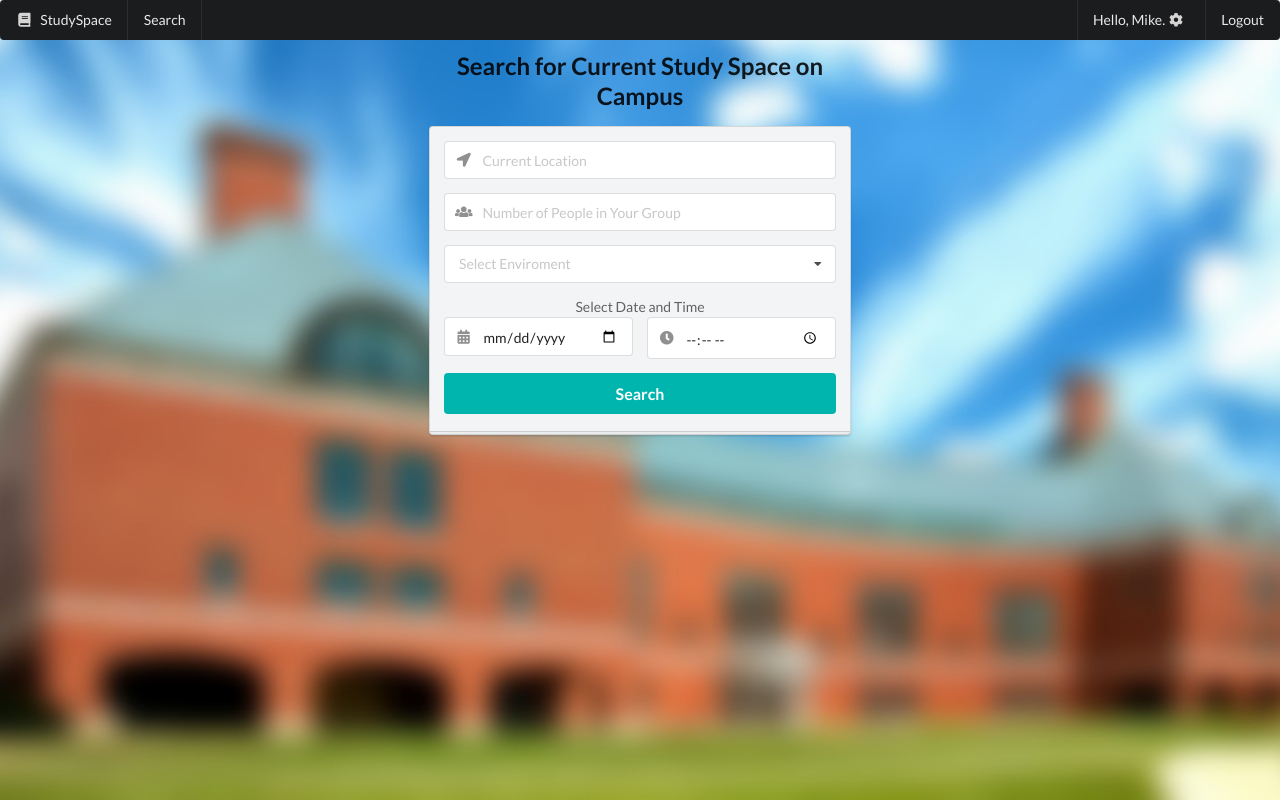
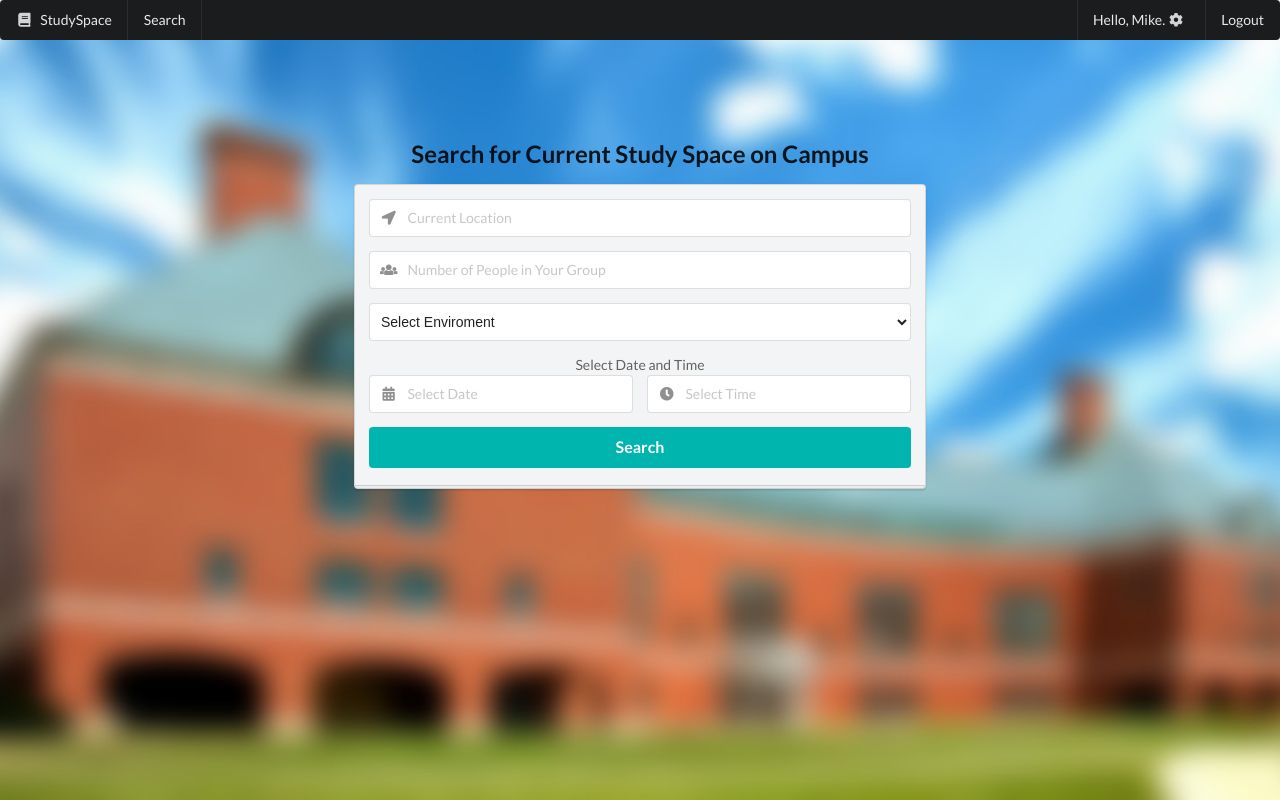
Before and after one commit to soum-io/StudySpaceUIUC, a Django app: page /search/ in a window 1280 px wide. Run offline with Django 3.2, Linux system fonts and the light colour scheme; some libraries are stand-ins or nearby versions.

Commit message:
added google places and javascript api, and did minor bug fixes for results page

```diff
--- a/StudySpaceUIUC/urls.py
+++ b/StudySpaceUIUC/urls.py
@@ -16,11 +16,10 @@
 from django.contrib import admin
 from django.urls import path
 
-from pages.views import home_view, login_view, signup_view, search_view, results_view
+from pages.views import login_view, signup_view, search_view, results_view
 
 urlpatterns = [
-    path('', home_view, name='home'),
-    path('login/', login_view, name='login'),
+    path('', login_view, name='login'),
     path('search/', search_view, name='search'),
     path('signup/', signup_view, name='signup'),
     path('results/', results_view, name='results'),
--- a/pages/views.py
+++ b/pages/views.py
@@ -3,10 +3,6 @@
 
 
 # Create your views here.
-def home_view(request, *args, **kwargs):
-    return HttpResponse("<h1>Home</h1>")
-
-
 def login_view(request, *args, **kwargs):
     return render(request, "login/login.html", {})
 
--- a/static/css/index.css
+++ b/static/css/index.css
@@ -1,9 +1,6 @@
 
-.image {
-  margin-top: -100px;
-}
-.column {
-  max-width: 450px;
+.smudge {
+  max-width: 600px;
 }
 
 .bg-image {
@@ -17,6 +14,10 @@
     z-index: 1;
 }
 
+.ui.menu:first-child {
+    margin-bottom: 8%;
+}
+
 /* Remove all margins to make window properly fit the contents */
 body {
 	height:	100%;
@@ -26,7 +27,7 @@
 }
 
 #library_content{
-	margin-top: 50px;
+	margin-top: 100px;
 }
 
 #Result_title{
--- a/templates/login/login.html
+++ b/templates/login/login.html
@@ -2,7 +2,7 @@
 
 {% block content %}
 <div class="ui middle aligned center aligned grid">
-  <div class="column">
+  <div class="column smudge">
     <h2 class="ui image header">
       <div class="content">
         Log-in to to StudySpace
--- a/templates/nav.html
+++ b/templates/nav.html
@@ -1,12 +1,17 @@
 {% load staticfiles %}
 <head>
-    <script src="https://code.jquery.com/jquery-3.1.1.min.js" crossorigin="anonymous"></script>
     <link rel="stylesheet" href="https://cdn.jsdelivr.net/npm/semantic-ui@2.4.2/dist/semantic.min.css">
+    <script src="https://ajax.googleapis.com/ajax/libs/jquery/3.3.1/jquery.min.js"></script>
+    <link rel="stylesheet" href="https://ajax.googleapis.com/ajax/libs/jqueryui/1.12.1/themes/smoothness/jquery-ui.css">
     <script src="https://cdn.jsdelivr.net/npm/semantic-ui@2.4.2/dist/semantic.min.js"></script>
+    <script src="https://ajax.googleapis.com/ajax/libs/jqueryui/1.12.1/jquery-ui.min.js"></script>
+    <link rel="stylesheet" href="//cdnjs.cloudflare.com/ajax/libs/timepicker/1.3.5/jquery.timepicker.min.css">
+    <script src="//cdnjs.cloudflare.com/ajax/libs/timepicker/1.3.5/jquery.timepicker.min.js"></script>
     <link rel="stylesheet" href="{% static 'css/index.css' %}">
     <script src="{% static 'js/index.js' %}" defer></script>
 </head>
 
+<body>
     <div class="bg-image">
         <div class="ui inverted menu">
             <a class = "item">
@@ -27,3 +32,15 @@
         {% block content %}
         {% endblock %}
     </div>
+    <script type="text/javascript">
+        function activatePlacesSearch(){
+            var input = document.getElementById('location_autocomplete');
+            var autocomplete = new google.maps.places.Autocomplete(input);
+        }
+    </script>
+    <script type="text/javascript" src="https://maps.googleapis.com/maps/api/js?key=AIzaSyBzozWYI3q9hIHEOh1arRxsMLLzYx83MLQ&libraries=places&callback=activatePlacesSearch"></script>
+    <script>
+        $("#datepicker").datepicker();
+        $("#timepicker").timepicker();
+    </script>
+</body>
--- a/templates/results/results.html
+++ b/templates/results/results.html
@@ -2,7 +2,7 @@
 
 {% block content %}
 {% load staticfiles %}
-<body>
+
   <div class="ui grid" id="library_content">
     <!-- Title Row "Result" -->
     <div class="sixteen column row" id="title_row">
@@ -60,6 +60,7 @@
     </div>
 
     <!-- Scrollable list of Spaces Row  -->
+
   <div class="sixteen column row" id="Content_row">
       <div class="column"></div>
 
@@ -318,8 +319,8 @@
           </div>
         </div>
       </div>
+    <div class="column"></div>
 
   </div>
-</body>
 
 {% endblock %}
--- a/templates/search/search.html
+++ b/templates/search/search.html
@@ -2,7 +2,7 @@
 
 {% block content %}
 <div class="ui middle aligned center aligned grid">
-  <div class="column">
+  <div class="column smudge">
     <h2 class="ui image header">
       <div class="content">
         Search for Current Study Space on Campus
@@ -13,7 +13,7 @@
         <div class="field">
           <div class="ui left icon input">
             <i class="location arrow icon"></i>
-            <input type="text" name="location" placeholder="Current Location">
+            <input type="text" id="location_autocomplete" name="location" placeholder="Current Location">
           </div>
         </div>
         <div class="field">
@@ -36,13 +36,13 @@
                   <div class="field">
                       <div class="ui left icon input">
                         <i class="calendar alternate icon"></i>
-                        <input type="date" name="forDate">
+                        <input type="text" id="datepicker" placeholder="Select Date" name="forDate">
                       </div>
                   </div>
                   <div class="field">
                       <div class="ui left icon input">
                         <i class="clock icon"></i>
-                        <input type="time" name="forTime">
+                        <input type="text" id="timepicker" placeholder="Select Time" name="forTime">
                       </div>
                   </div>
               </div>
--- a/templates/signup/signup.html
+++ b/templates/signup/signup.html
@@ -2,7 +2,7 @@
 
 {% block content %}
 <div class="ui middle aligned center aligned grid">
-  <div class="column">
+  <div class="column smudge">
     <h2 class="ui image header">
       <div class="content">
         Create Account for StudySpace!
```
Also changed, not shown: db.sqlite3. Lines whose indentation alone changed are shown as unchanged.
